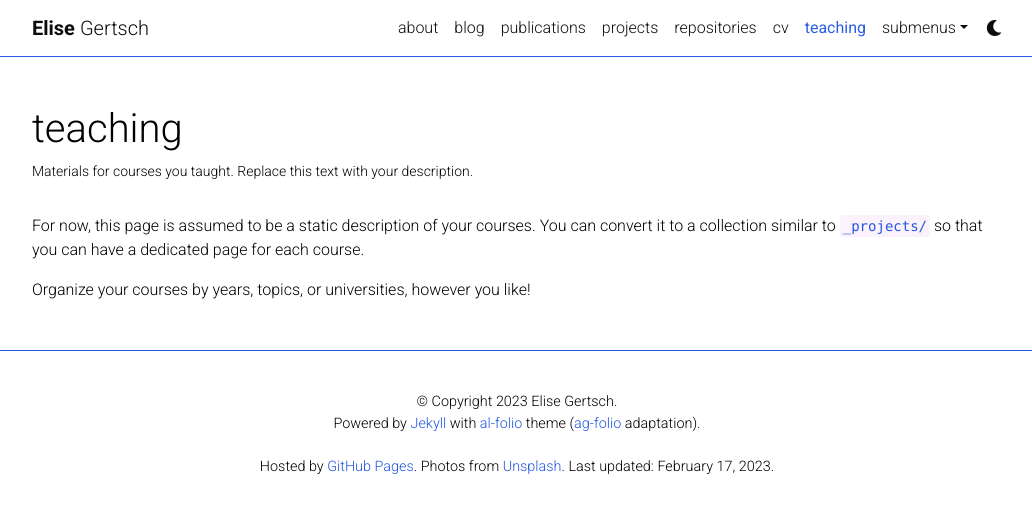
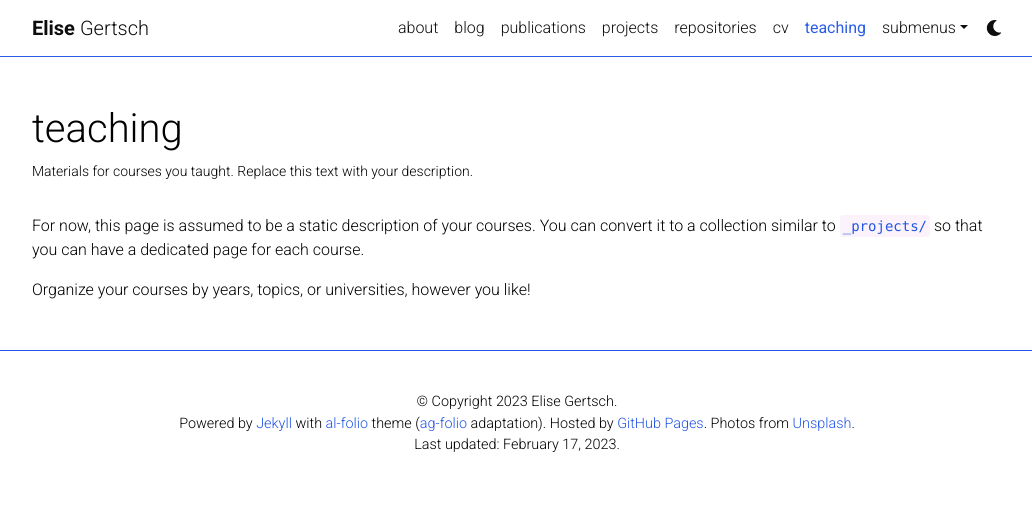
Before and after one commit to gertsche/gertsche.github.io, a Jekyll site: the page built from _pages/teaching.md, in a window 1280 px wide. Shown: the top 513 px of the page, without its empty margins (123-1155 px from the left). Built offline with Jekyll 4.4.1, drawn with Linux system fonts in a browser that asks for light colours; comment, search, counter and statistics services are not loaded; a style sheet for code colours, icons or effects is not loaded.

```diff
--- a/_config.yml
+++ b/_config.yml
@@ -10,9 +10,9 @@ last_name: Gertsch
 description: > # the ">" symbol means to ignore newlines until "footer_text:"
   A simple, whitespace theme for academics. Based on [*folio](https://github.com/bogoli/-folio) design.
 footer_text: >
-  <br>Powered by <a href="https://jekyllrb.com/" target="_blank">Jekyll</a> with <a href="https://github.com/alshedivat/al-folio">al-folio</a> theme (<a href="https://github.com/AbstractGeek/ag-folio">ag-folio</a> adaptation).</br>
-  <br>Hosted by <a href="https://pages.github.com/" target="_blank">GitHub Pages</a>.
-  Photos from <a href="https://unsplash.com" target="_blank">Unsplash</a>.
+  <br>Powered by <a href="https://jekyllrb.com/" target="_blank">Jekyll</a> with <a href="https://github.com/alshedivat/al-folio">al-folio</a> theme (<a href="https://github.com/AbstractGeek/ag-folio">ag-folio</a> adaptation).
+  Hosted by <a href="https://pages.github.com/" target="_blank">GitHub Pages</a>.
+  Photos from <a href="https://unsplash.com" target="_blank">Unsplash</a>.</br>
 keywords: public health, academic-website, portfolio-website  # add your own keywords or leave empty
 
 lang: en # the language of your site (for example: en, fr, cn, ru, etc.)
```
